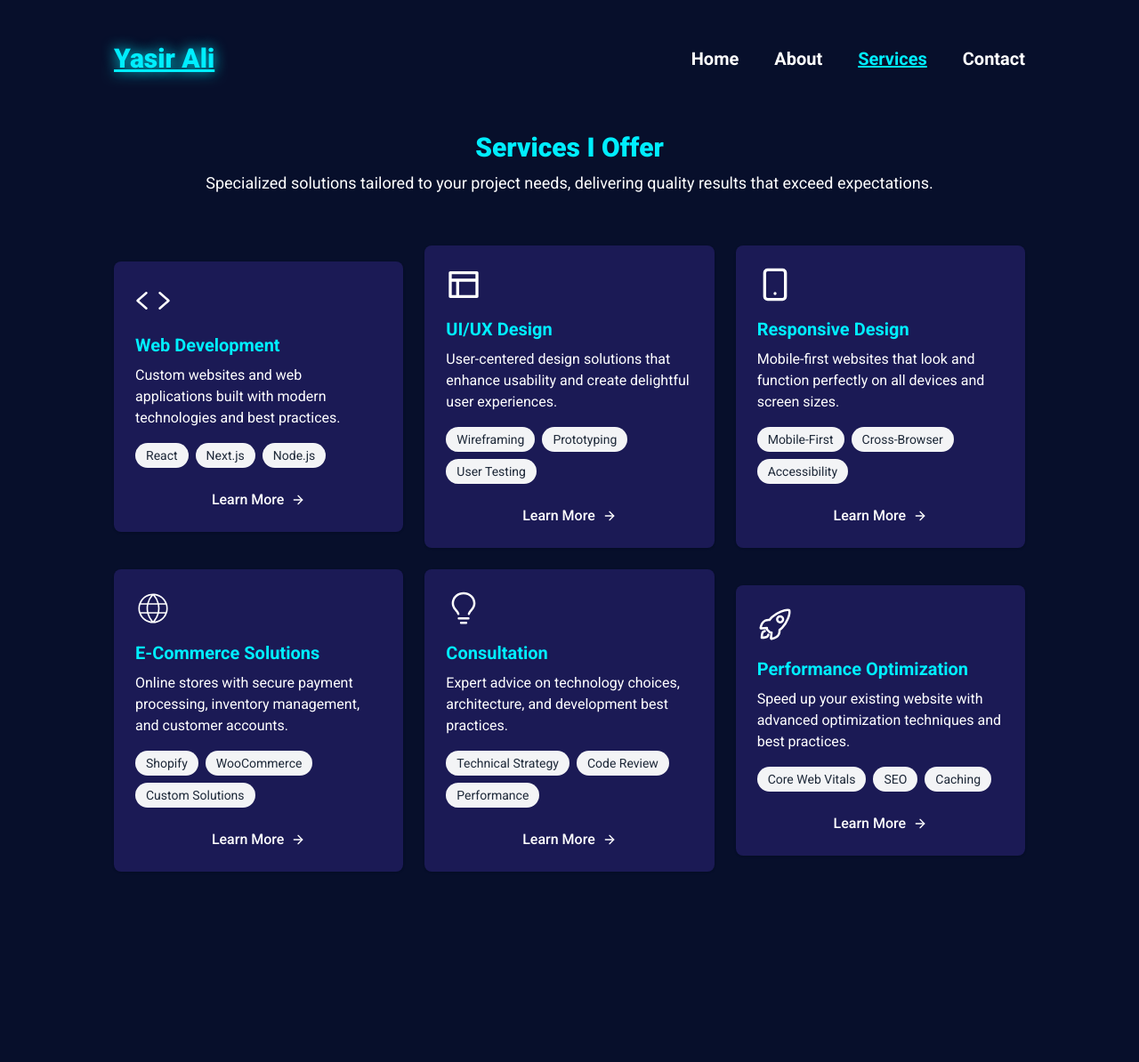
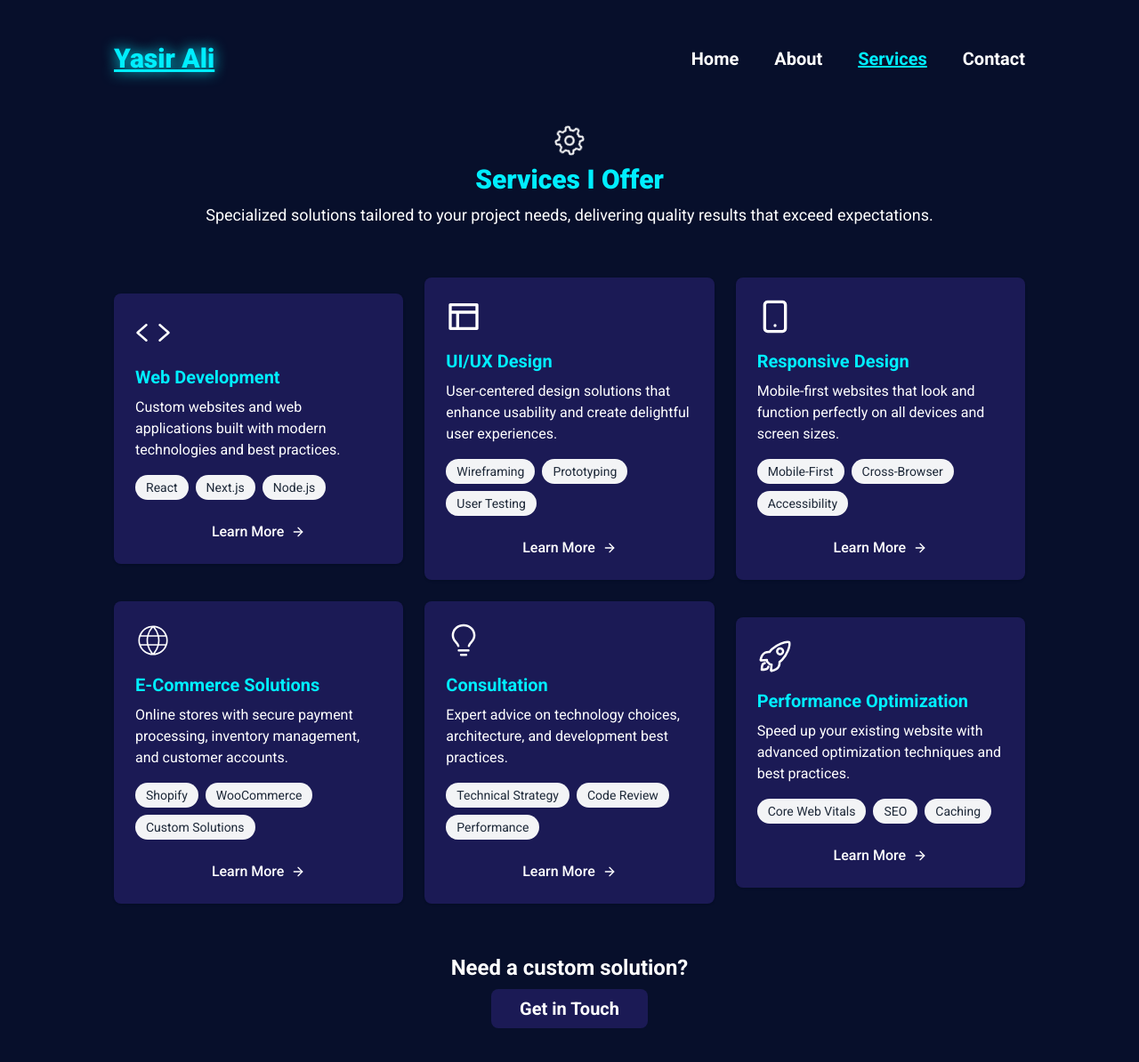
Before and after one commit to Yasir-Ali-Swe/Portfolio-Yasir-Ali, a React (Vite) app in the folder Portfolio/: page /services in a window 1280 px wide. Shown: the top 1194 px of the page at 89% size. Before the commit the page ends 1084 px from the top, so only its background shows below. Built offline with nearby package versions, Linux system fonts and the light colour scheme.

Commit message:
My Portfolio

```diff
--- a/Portfolio/src/Pages/Services.jsx
+++ b/Portfolio/src/Pages/Services.jsx
@@ -1,4 +1,5 @@
 import React from 'react'
+import { RxGear } from "react-icons/rx";
 import { IoCodeOutline } from "react-icons/io5";
 import { RiLayout5Line } from "react-icons/ri";
 import { FiSmartphone } from "react-icons/fi";
@@ -6,7 +7,11 @@ import { CiGlobe } from "react-icons/ci";
 import { GoLightBulb } from "react-icons/go";
 import { IoRocketOutline } from "react-icons/io5";
 import Card from "../Components/Card.jsx"
+import { Link } from 'react-router-dom';
 const Services = () => {
+    const handleExternalLink = (url) => {
+        window.open(url, '_blank', 'noopener,noreferrer');
+    };
     const services = [
         {
             icon: <IoCodeOutline className="h-10 w-10 text-textColor" />,
@@ -50,7 +55,10 @@ const Services = () => {
         <div className='w-[80%] mx-auto flex justify-center'>
             <div className='w-full mt-14'>
                 <div className='text-center'>
-                    <h1 className='text-selected text-2xl lg:text-3xl  font-black my-2'>Services I Offer</h1>
+                    <div className="flex justify-center items-center">
+                        <RxGear className="text-4xl text-textColor animate-slowSpin" />
+                    </div>
+                    <h1 className='text-selected text-2xl lg:text-3xl  font-black my-2'>Services I Offer </h1>
                     <p className='text-textColor text-md lg:text-lg font-normal mb-2'>Specialized solutions tailored to your project needs, delivering quality results that exceed expectations.</p>
                 </div>
                 <div className="cardContainer w-full grid grid-cols-1 md:grid-cols-2 lg:grid-cols-3 gap-6 my-14 place-items-center">
@@ -60,8 +68,11 @@ const Services = () => {
                         ))
                     }
                 </div>
-                <div className='text-white flex justify-center items-center mb-12'>
-
+                <div className='flex flex-col justify-center items-center mb-12'>
+                    <h1 className='text-2xl font-bold mb-2 text-textColor'>Need a custom solution?</h1>
+                    <Link onClick={() => handleExternalLink('https://www.linkedin.com/in/yasir-ali-75541534a/')}>
+                        <button className='mb-4 px-8 py-2 rounded-lg cursor-pointer bg-cardBackground text-textColor text-xl font-bold'>Get in Touch</button>
+                    </Link>
                 </div>
             </div>
         </div>
--- a/Portfolio/src/index.css
+++ b/Portfolio/src/index.css
@@ -12,11 +12,15 @@ body {
   --color-cardBackground: #1b1a55;
   --color-textColor: #fff;
   --color-selected: #0ef;
+  --animate-slowSpin: spin 3.5s linear infinite;
 }
 
 @layer components {
   .textAnimation {
     @apply absolute bottom-0 left-0 w-0 h-1 bg-selected transition-all duration-400 ease-in-out group-hover:w-full;
+  }
+  .slowSpin {
+    animation: "spin 3s linear infinite";
   }
   .navLinks {
     @apply text-selected underline;
```
